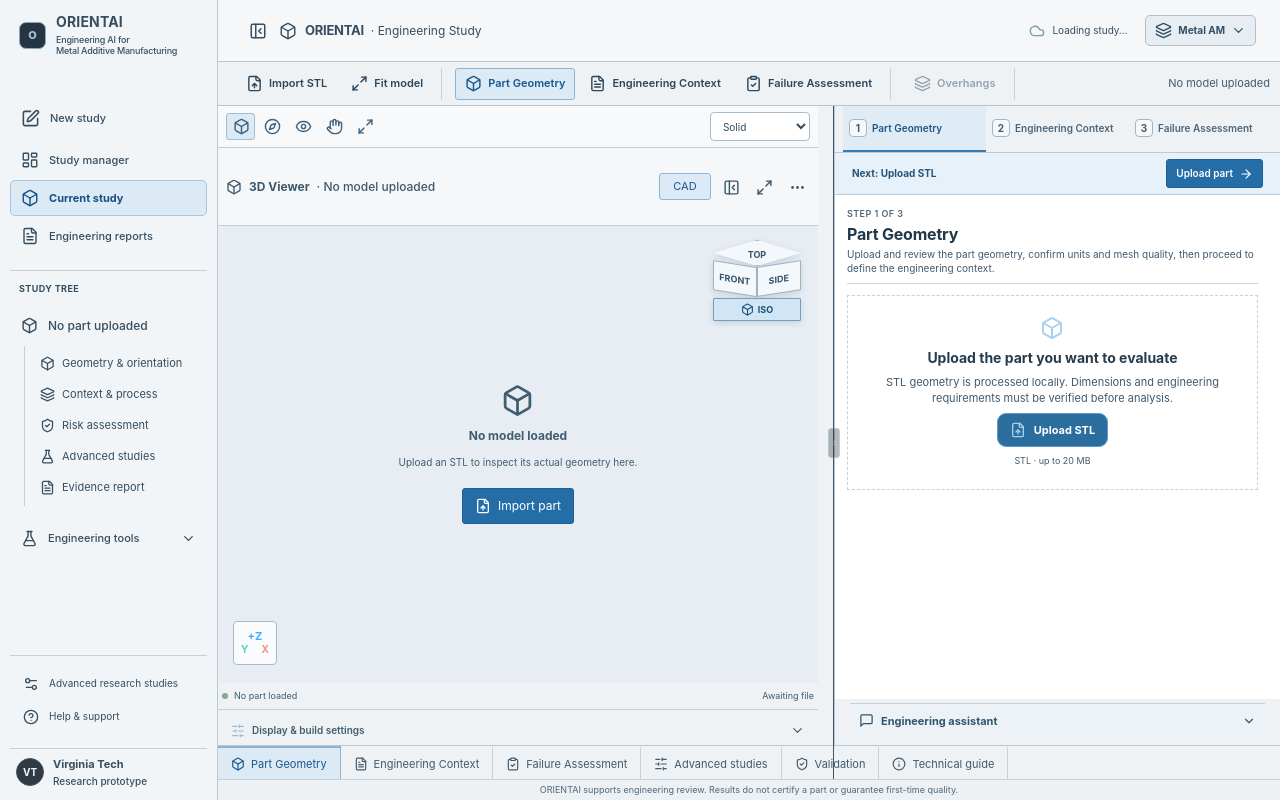
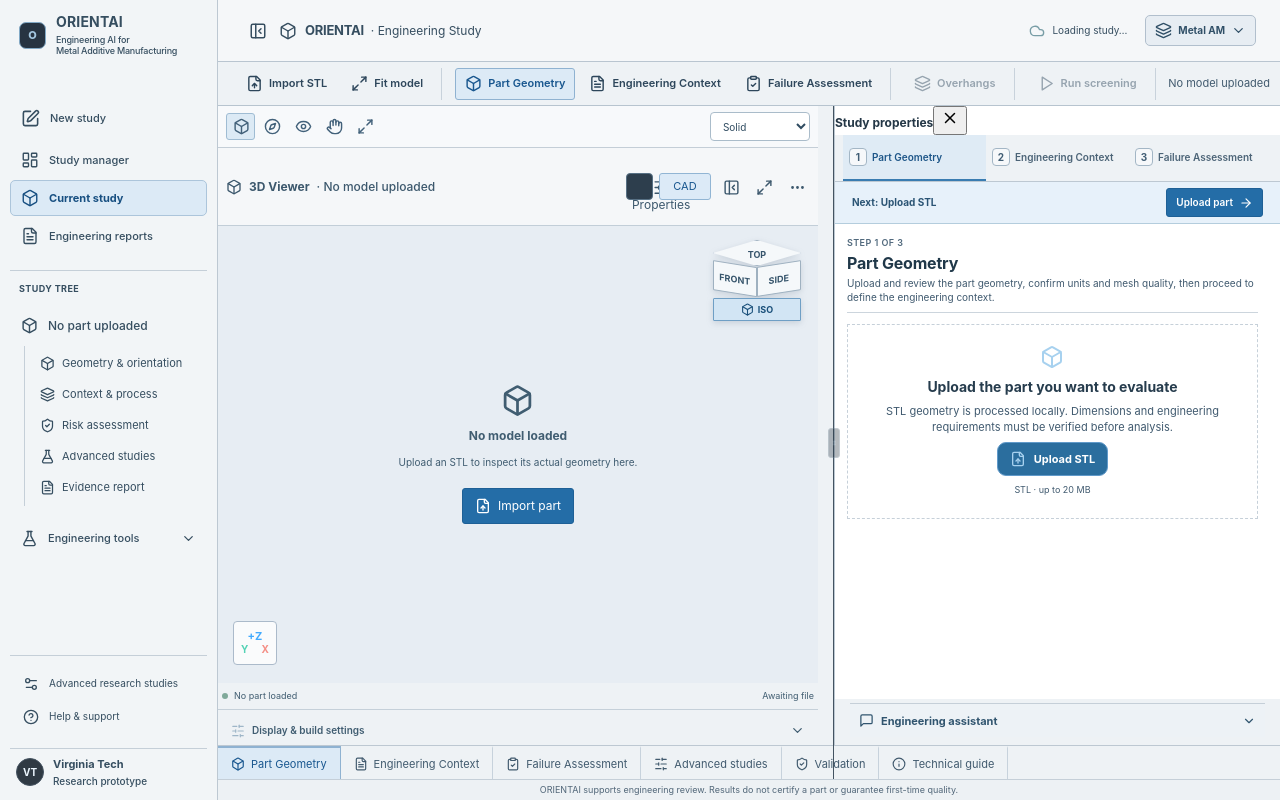
Before and after one commit to Wickey23/boeing-vt-am-first-time-quality, a Next.js app: page /copilot/workbench in a window 1280 px wide. Built offline with nearby package versions, Linux system fonts and the light colour scheme.

Commit message:
Turn compact workbench into a canvas-first sandbox with on-demand study properties and direct screening command

```diff
--- a/components/v2/ProfessionalStudy.tsx
+++ b/components/v2/ProfessionalStudy.tsx
@@ -52,6 +52,7 @@ export default function ProfessionalStudy(){
  const [fitScreen]=useState(true);
  const [viewerExpanded,setViewerExpanded]=useState(false);
  const [studyHidden,setStudyHidden]=useState(false);
+ const [compactPropertiesOpen,setCompactPropertiesOpen]=useState(false);
  const [viewerPercent,setViewerPercent]=useState(42);
  const [cadLayout,setCadLayout]=useState(true);
  const [cadAssistantOpen,setCadAssistantOpen]=useState(false);
@@ -168,9 +169,9 @@ export default function ProfessionalStudy(){
   }).catch(()=>{if(active)setError("Could not identify the uploaded STL.");});
   return()=>{active=false;URL.revokeObjectURL(object);};
  },[a.file]);
- useEffect(()=>{const requested=new URLSearchParams(window.location.search).get("stage");setStage(requested==="assessment"||requested==="context"?requested:"geometry");setLayer(100);setPlaying(false);setThread([]);},[a.file]);
- useEffect(()=>{try{const pending=sessionStorage.getItem("orientai-pending-message-v1");if(pending){setDraft(pending);setShowThread(true);sessionStorage.removeItem("orientai-pending-message-v1");}}catch{}},[]);
- useEffect(()=>{const open=(e:Event)=>{const requested=(e as CustomEvent<string>).detail;if(requested==="geometry"||requested==="context"||requested==="assessment"){setStage(requested);setStudyHidden(false);setViewerExpanded(false);stageScroll.current?.scrollTo({top:0,behavior:"instant"});}};window.addEventListener("orientai-open-stage",open);return()=>window.removeEventListener("orientai-open-stage",open);},[]);
+ useEffect(()=>{const requested=new URLSearchParams(window.location.search).get("stage");setStage(requested==="assessment"||requested==="context"?requested:"geometry");if(requested==="assessment"||requested==="context")setCompactPropertiesOpen(true);setLayer(100);setPlaying(false);setThread([]);},[a.file]);
+ useEffect(()=>{try{const pending=sessionStorage.getItem("orientai-pending-message-v1");if(pending){setDraft(pending);setShowThread(true);setCompactPropertiesOpen(true);sessionStorage.removeItem("orientai-pending-message-v1");}}catch{}},[]);
+ useEffect(()=>{const open=(e:Event)=>{const requested=(e as CustomEvent<string>).detail;if(requested==="geometry"||requested==="context"||requested==="assessment"){setStage(requested);setCompactPropertiesOpen(true);setStudyHidden(false);setViewerExpanded(false);stageScroll.current?.scrollTo({top:0,behavior:"instant"});}};window.addEventListener("orientai-open-stage",open);return()=>window.removeEventListener("orientai-open-stage",open);},[]);
  useEffect(()=>{
   if(!playing)return;
   const id=setInterval(()=>setLayer(n=>Math.min(100,n+1)),95);
@@ -339,20 +340,22 @@ export default function ProfessionalStudy(){
  const projectName=a.file?.name??"No model uploaded";
  const modelRotation={x:selected?.rotation.x??0,y:selected?.rotation.y??0,z:(selected?.rotation.z??0)+previewYaw};
  return <div ref={workbenchRef}
-   className={"psRoot psFit psReferenceRoot"+(viewerExpanded?" psViewerExpanded":"")+(studyHidden?" psStudyHidden":"")+(resizing?" psResizing":"")+(cadLayout?" psCadLayout":"")}
+   className={"psRoot psFit psReferenceRoot"+(viewerExpanded?" psViewerExpanded":"")+(studyHidden?" psStudyHidden":"")+(resizing?" psResizing":"")+(cadLayout?" psCadLayout":"")+(compactPropertiesOpen?" psCompactPropertiesOpen":"")}
    style={{"--ps-viewer-width":activeViewerPercent+"%"} as CSSProperties}
    aria-label="ORIENTAI professional engineering workbench">
   {cadLayout&&<div className="psCadRibbon" role="region" aria-label="CAD analysis commands">
    <div className="psCadGroup"><button type="button" onClick={()=>partFileInput.current?.click()}><FileUp size={17}/>Import STL</button>
     <button type="button" onClick={()=>{setCameraView("iso");setViewerReset(n=>n+1);}}><Maximize2 size={17}/>Fit model</button></div>
    <div className="psCadGroup">{stageEntries.map(({id,label,Icon})=><button type="button" key={id}
-    aria-pressed={stage===id&&!studyHidden} onClick={()=>{setStage(id);setStudyHidden(false);setViewerExpanded(false);stageScroll.current?.scrollTo({top:0,behavior:"instant"});}}>
+    aria-pressed={stage===id&&!studyHidden} onClick={()=>{setStage(id);setCompactPropertiesOpen(true);setStudyHidden(false);setViewerExpanded(false);stageScroll.current?.scrollTo({top:0,behavior:"instant"});}}>
     <Icon size={17}/>{label}</button>)}</div>
    <div className="psCadGroup"><button type="button" disabled={!a.file} aria-pressed={showOverhangs}
     onClick={()=>{setShowOverhangs(v=>!v);setShowSupports(false);}}><Layers size={17}/>Overhangs</button></div>
+   <div className="psCadGroup"><button type="button" disabled={!a.file||!isConfirmed||a.busy} onClick={()=>{setStage("geometry");setCompactPropertiesOpen(true);setStudyHidden(false);a.retry();}}><Play size={17}/>{a.busy?"Screening…":"Run screening"}</button></div>
    <span className="psCadStudyName" title={projectName}>{projectName}</span>
   </div>}
   <div id="ps-engineering-study" className="psWorkingColumn">
+   {cadLayout&&<div className="psCompactPropertyHeader"><strong>Study properties</strong><button type="button" aria-label="Close properties" onClick={()=>setCompactPropertiesOpen(false)}><X size={18}/></button></div>}
    <header className="psWorkspaceHeader">
     <nav className="psStepper" aria-label="Assessment stages">
      {stageEntries.map(({id,label},i)=><button type="button" key={id}
@@ -519,7 +522,8 @@ export default function ProfessionalStudy(){
     <header className="psReferenceViewerHeader">
      <strong><Box size={19}/>3D Viewer <span>· {projectName}</span></strong>
      <div className="psViewerHeaderActions">
-      <button type="button" className="psCadModeToggle" aria-pressed={cadLayout} aria-label="CAD workspace layout" title="Switch between model-first and guided study layouts" onClick={()=>{setCadLayout(v=>!v);setViewerExpanded(false);}}>CAD</button>
+      {cadLayout&&<button type="button" className="psCompactPropertiesToggle" aria-label="Study properties" aria-expanded={compactPropertiesOpen} aria-controls="ps-engineering-study" onClick={()=>{setCompactPropertiesOpen(v=>!v);setStudyHidden(false);}}><SlidersHorizontal size={17}/> Properties</button>}
+      <button type="button" className="psCadModeToggle" aria-pressed={cadLayout} aria-label="CAD workspace layout" title="Switch between model-first and guided study layouts" onClick={()=>{setCadLayout(v=>!v);setViewerExpanded(false);setStudyHidden(false);}}>CAD</button>
       <button type="button" aria-controls="ps-engineering-study" aria-expanded={!studyHidden}
        aria-label={studyHidden?"Show study panel":"Hide study panel"}
        title={studyHidden?"Show analysis and engineering context":"Focus the CAD model"}
@@ -608,7 +612,7 @@ export default function ProfessionalStudy(){
   </aside>
   {cadLayout&&<nav className="psCadDocumentTabs" aria-label="Study document tabs">
    {stageEntries.map(({id,label,Icon})=><button type="button" key={id} aria-current={stage===id?"page":undefined}
-    onClick={()=>{setStage(id);setStudyHidden(false);setViewerExpanded(false);}}>
+    onClick={()=>{setStage(id);setCompactPropertiesOpen(true);setStudyHidden(false);setViewerExpanded(false);}}>
     <Icon size={14}/>{label}</button>)}
    <Link href="/copilot/advanced"><SlidersHorizontal size={14}/>Advanced studies</Link>
    <Link href="/validation"><ShieldCheck size={14}/>Validation</Link>
```
